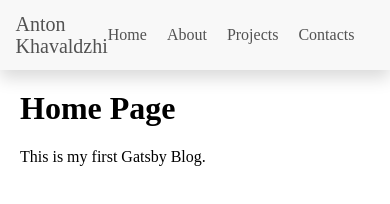
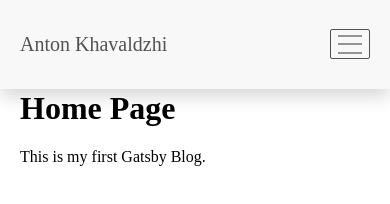
Before and after one commit to anKhav/Portfolio, a Gatsby site: page / in a window 390 px wide. Built offline with nearby package versions, Linux system fonts and the light colour scheme; Gatsby itself is replaced by a stand-in of ours.

Commit message:
Added burger menu for mobile screen-endpoint.

```diff
--- a/src/components/header/header.js
+++ b/src/components/header/header.js
@@ -1,14 +1,23 @@
-import React from 'react';
+import React, {useState} from 'react';
 import {Link} from "gatsby";
 import Logo from "../logo/logo";
-import {header, nav, link, container} from './header.module.scss'
+import {header, nav, link, container,toggler, toggler__content, open} from './header.module.scss'
 
 const Header = () => {
+    const [isOpen, setIsOpen] = useState(false)
+    console.log(isOpen);
     return (
         <header className={header}>
             <div className={container}>
                 <Logo/>
-                <nav className={nav}>
+                <button className={toggler} onClick={e => {
+                        e.preventDefault()
+                        setIsOpen(prevState => !prevState)
+                    }
+                }>
+                    <span className={toggler__content}></span>
+                </button>
+                <nav className={isOpen ? nav + ' ' + open : nav}>
                     <Link className={link} to="/">Home</Link>
                     <Link className={link} to="/about">About</Link>
                     <Link className={link} to="/projects">Projects</Link>
--- a/src/components/header/header.module.scss
+++ b/src/components/header/header.module.scss
@@ -41,3 +41,84 @@
     transition: all .3s;
   }
 }
+.toggler{
+  display: none;
+  position: relative;
+  width: 40px;
+  height: 30px;
+  border: 1px solid $main-color-dark;
+  border-radius: 2px;
+  &::before, &::after{
+    content: '';
+    position: absolute;
+    left: 50%;
+    transform: translateX(-50%);
+    width: 1.5em;
+    opacity: .6;
+    height: 2px;
+    background-color: $main-color-dark;
+    transition: all .3s;
+  }
+  &::before{
+    top: 0.3rem;
+  }
+  &::after{
+    bottom: 0.3rem;
+  }
+}
+.toggler__content{
+  display: inline-block;
+  background-color: $main-color-dark;
+  height: 2px;
+  position: absolute;
+  opacity: .6;
+  top: 50%;
+  left: 50%;
+  transform: translate(-50%,-50%);
+  vertical-align: middle;
+  width: 1.5em;
+  transition: all .3s;
+}
+
+@media (max-width: 768px) {
+  .header{
+    height: auto;
+  }
+  .toggler{
+    display: inline-block;
+    background-color: transparent;
+    transition: all .3s;
+    &:hover{
+      cursor: pointer;
+      transition: all .3s;
+      .toggler__content{
+        opacity: 1;
+        transition: all .3s;
+      }
+      &::before, &::after{
+        opacity: 1;
+        transition: all .3s;
+      }
+    }
+  }
+  .container{
+    flex-wrap: wrap;
+  }
+  .nav{
+    max-height: 0;
+    flex-basis: 100%;
+    flex-direction: column;
+    align-items: flex-start;
+    justify-content: center;
+    overflow: hidden;
+    transition: all .4s linear;
+  }
+  .open{
+    max-height: 500px;
+    transition: all .4s linear;
+  }
+  .link{
+    text-align: center;
+    padding: 10px;
+  }
+}
```
